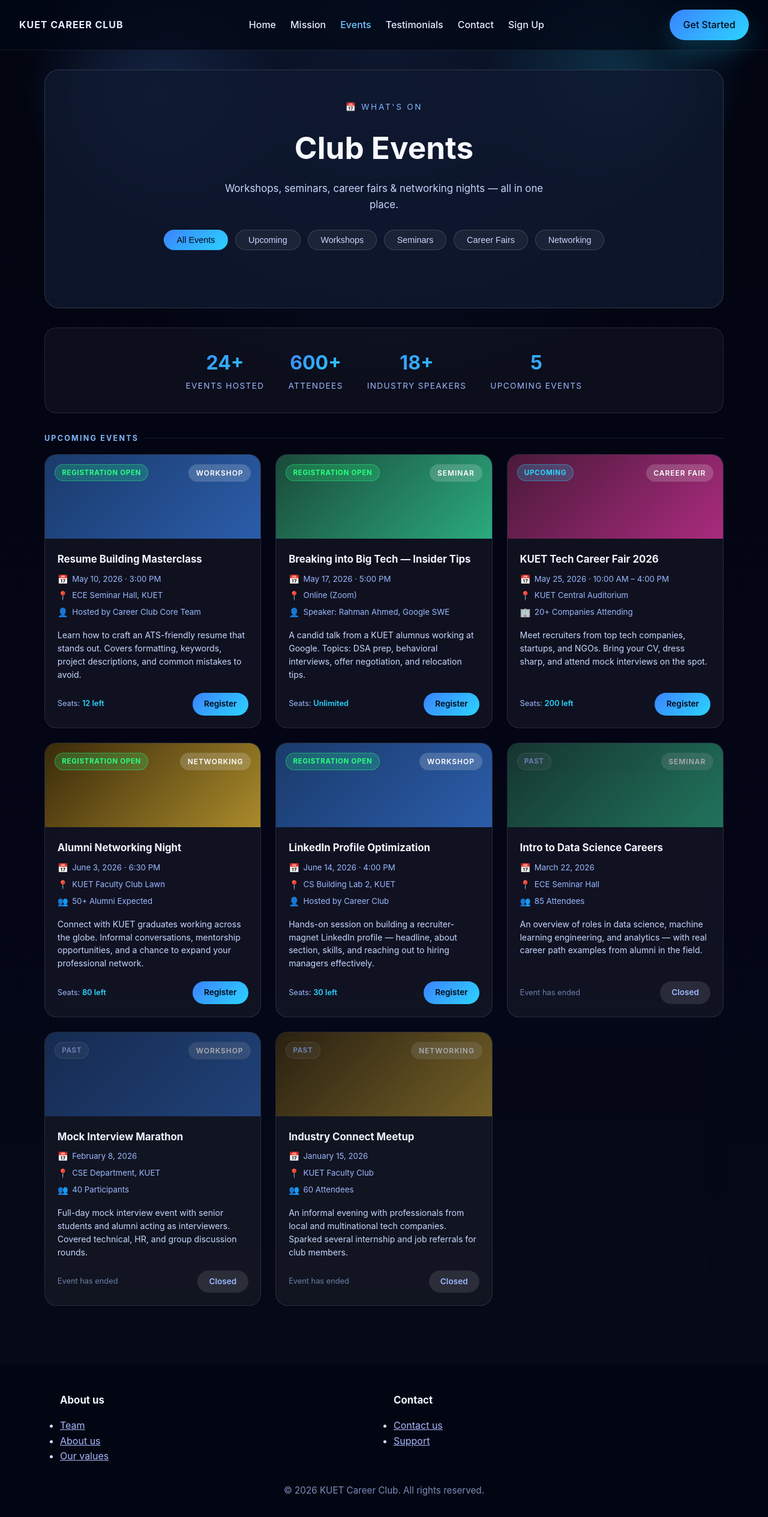
After one commit to beyonder486/KUET_club_website_2207025, a PHP site: page /events.html in a window 1280 px wide. The commit adds this page. Shown: the whole page at 60% size. Run offline with PHP 8.4, Linux system fonts and the light colour scheme.

Commit message:
added events page

```diff
--- /dev/null
+++ b/events.html
@@ -0,0 +1,287 @@
+<!doctype html>
+<html lang="en">
+  <head>
+    <meta charset="UTF-8" />
+    <meta name="viewport" content="width=device-width, initial-scale=1.0" />
+    <title>Events - KUET Career Club</title>
+    <meta name="description" content="Upcoming and past events by KUET Career Club — workshops, seminars, career fairs, and more." />
+    <link rel="stylesheet" href="styles.css" />
+
+  </head>
+  <body>
+    <header>
+      <div class="brand">
+        <span class="logo">KUET Career Club</span>
+      </div>
+      <nav>
+        <ul>
+          <li><a href="index.html">Home</a></li>
+          <li><a href="index.html#mission">Mission</a></li>
+          <li><a href="events.html" class="nav-active">Events</a></li>
+          <li><a href="index.html#testimonials">Testimonials</a></li>
+          <li><a href="index.html#contact">Contact</a></li>
+          <li><a href="signup.php">Sign Up</a></li>
+        </ul>
+      </nav>
+      <a class="header-cta" href="signup.php">Get Started</a>
+    </header>
+
+    <main>
+      <!-- Hero -->
+      <section class="events-hero">
+        <span class="eyebrow">📅 What's On</span>
+        <h1>Club Events</h1>
+        <p>Workshops, seminars, career fairs &amp; networking nights — all in one place.</p>
+
+        <!-- Filter tabs -->
+        <div class="filter-bar">
+          <button class="filter-btn active" data-filter="all" id="filter-all">All Events</button>
+          <button class="filter-btn" data-filter="upcoming" id="filter-upcoming">Upcoming</button>
+          <button class="filter-btn" data-filter="workshop" id="filter-workshop">Workshops</button>
+          <button class="filter-btn" data-filter="seminar" id="filter-seminar">Seminars</button>
+          <button class="filter-btn" data-filter="fair" id="filter-fair">Career Fairs</button>
+          <button class="filter-btn" data-filter="networking" id="filter-networking">Networking</button>
+        </div>
+      </section>
+
+      <!-- Stats -->
+      <div class="stats-row">
+        <div class="stat-item">
+          <span class="num">24+</span>
+          <span>Events Hosted</span>
+        </div>
+        <div class="stat-item">
+          <span class="num">600+</span>
+          <span>Attendees</span>
+        </div>
+        <div class="stat-item">
+          <span class="num">18+</span>
+          <span>Industry Speakers</span>
+        </div>
+        <div class="stat-item">
+          <span class="num">5</span>
+          <span>Upcoming Events</span>
+        </div>
+      </div>
+
+      <!-- Upcoming Events -->
+      <section class="events-section-wrapper">
+        <p class="section-label">Upcoming Events</p>
+        <div class="events-grid" id="events-grid">
+
+          <div class="event-card" data-type="workshop" data-status="upcoming">
+            <div class="event-banner workshop">
+              <span class="status-badge open">Registration Open</span>
+              <span class="event-tag">Workshop</span>
+            </div>
+            <div class="event-body">
+              <h3>Resume Building Masterclass</h3>
+              <div class="event-meta">
+                <span><span class="icon">📅</span> May 10, 2026 · 3:00 PM</span>
+                <span><span class="icon">📍</span> ECE Seminar Hall, KUET</span>
+                <span><span class="icon">👤</span> Hosted by Career Club Core Team</span>
+              </div>
+              <p>Learn how to craft an ATS-friendly resume that stands out. Covers formatting, keywords, project descriptions, and common mistakes to avoid.</p>
+              <div class="event-footer">
+                <div class="seats">Seats: <span>12 left</span></div>
+                <a href="signup.php" class="register-btn">Register</a>
+              </div>
+            </div>
+          </div>
+
+          <div class="event-card" data-type="seminar" data-status="upcoming">
+            <div class="event-banner seminar">
+              <span class="status-badge open">Registration Open</span>
+              <span class="event-tag">Seminar</span>
+            </div>
+            <div class="event-body">
+              <h3>Breaking into Big Tech — Insider Tips</h3>
+              <div class="event-meta">
+                <span><span class="icon">📅</span> May 17, 2026 · 5:00 PM</span>
+                <span><span class="icon">📍</span> Online (Zoom)</span>
+                <span><span class="icon">👤</span> Speaker: Rahman Ahmed, Google SWE</span>
+              </div>
+              <p>A candid talk from a KUET alumnus working at Google. Topics: DSA prep, behavioral interviews, offer negotiation, and relocation tips.</p>
+              <div class="event-footer">
+                <div class="seats">Seats: <span>Unlimited</span></div>
+                <a href="signup.php" class="register-btn">Register</a>
+              </div>
+            </div>
+          </div>
+
+          <div class="event-card" data-type="fair" data-status="upcoming">
+            <div class="event-banner fair">
+              <span class="status-badge upcoming">Upcoming</span>
+              <span class="event-tag">Career Fair</span>
+            </div>
+            <div class="event-body">
+              <h3>KUET Tech Career Fair 2026</h3>
+              <div class="event-meta">
+                <span><span class="icon">📅</span> May 25, 2026 · 10:00 AM – 4:00 PM</span>
+                <span><span class="icon">📍</span> KUET Central Auditorium</span>
+                <span><span class="icon">🏢</span> 20+ Companies Attending</span>
+              </div>
+              <p>Meet recruiters from top tech companies, startups, and NGOs. Bring your CV, dress sharp, and attend mock interviews on the spot.</p>
+              <div class="event-footer">
+                <div class="seats">Seats: <span>200 left</span></div>
+                <a href="signup.php" class="register-btn">Register</a>
+              </div>
+            </div>
+          </div>
+
+          <div class="event-card" data-type="networking" data-status="upcoming">
+            <div class="event-banner networking">
+              <span class="status-badge open">Registration Open</span>
+              <span class="event-tag">Networking</span>
+            </div>
+            <div class="event-body">
+              <h3>Alumni Networking Night</h3>
+              <div class="event-meta">
+                <span><span class="icon">📅</span> June 3, 2026 · 6:30 PM</span>
+                <span><span class="icon">📍</span> KUET Faculty Club Lawn</span>
+                <span><span class="icon">👥</span> 50+ Alumni Expected</span>
+              </div>
+              <p>Connect with KUET graduates working across the globe. Informal conversations, mentorship opportunities, and a chance to expand your professional network.</p>
+              <div class="event-footer">
+                <div class="seats">Seats: <span>80 left</span></div>
+                <a href="signup.php" class="register-btn">Register</a>
+              </div>
+            </div>
+          </div>
+
+          <div class="event-card" data-type="workshop" data-status="upcoming">
+            <div class="event-banner workshop">
+              <span class="status-badge open">Registration Open</span>
+              <span class="event-tag">Workshop</span>
+            </div>
+            <div class="event-body">
+              <h3>LinkedIn Profile Optimization</h3>
+              <div class="event-meta">
+                <span><span class="icon">📅</span> June 14, 2026 · 4:00 PM</span>
+                <span><span class="icon">📍</span> CS Building Lab 2, KUET</span>
+                <span><span class="icon">👤</span> Hosted by Career Club</span>
+              </div>
+              <p>Hands-on session on building a recruiter-magnet LinkedIn profile — headline, about section, skills, and reaching out to hiring managers effectively.</p>
+              <div class="event-footer">
+                <div class="seats">Seats: <span>30 left</span></div>
+                <a href="signup.php" class="register-btn">Register</a>
+              </div>
+            </div>
+          </div>
+
+          <!-- Past Events -->
+          <div class="event-card" data-type="seminar" data-status="past">
+            <div class="event-banner seminar past-banner">
+              <span class="status-badge past">Past</span>
+              <span class="event-tag">Seminar</span>
+            </div>
+            <div class="event-body">
+              <h3>Intro to Data Science Careers</h3>
+              <div class="event-meta">
+                <span><span class="icon">📅</span> March 22, 2026</span>
+                <span><span class="icon">📍</span> ECE Seminar Hall</span>
+                <span><span class="icon">👥</span> 85 Attendees</span>
+              </div>
+              <p>An overview of roles in data science, machine learning engineering, and analytics — with real career path examples from alumni in the field.</p>
+              <div class="event-footer">
+                <div class="seats ended">Event has ended</div>
+                <span class="register-btn disabled">Closed</span>
+              </div>
+            </div>
+          </div>
+
+          <div class="event-card" data-type="workshop" data-status="past">
+            <div class="event-banner workshop past-banner">
+              <span class="status-badge past">Past</span>
+              <span class="event-tag">Workshop</span>
+            </div>
+            <div class="event-body">
+              <h3>Mock Interview Marathon</h3>
+              <div class="event-meta">
+                <span><span class="icon">📅</span> February 8, 2026</span>
+                <span><span class="icon">📍</span> CSE Department, KUET</span>
+                <span><span class="icon">👥</span> 40 Participants</span>
+              </div>
+              <p>Full-day mock interview event with senior students and alumni acting as interviewers. Covered technical, HR, and group discussion rounds.</p>
+              <div class="event-footer">
+                <div class="seats ended">Event has ended</div>
+                <span class="register-btn disabled">Closed</span>
+              </div>
+            </div>
+          </div>
+
+          <div class="event-card" data-type="networking" data-status="past">
+            <div class="event-banner networking past-banner">
+              <span class="status-badge past">Past</span>
+              <span class="event-tag">Networking</span>
+            </div>
+            <div class="event-body">
+              <h3>Industry Connect Meetup</h3>
+              <div class="event-meta">
+                <span><span class="icon">📅</span> January 15, 2026</span>
+                <span><span class="icon">📍</span> KUET Faculty Club</span>
+                <span><span class="icon">👥</span> 60 Attendees</span>
+              </div>
+              <p>An informal evening with professionals from local and multinational tech companies. Sparked several internship and job referrals for club members.</p>
+              <div class="event-footer">
+                <div class="seats ended">Event has ended</div>
+                <span class="register-btn disabled">Closed</span>
+              </div>
+            </div>
+          </div>
+
+        </div>
+        <p class="no-results" id="no-results">No events found for this filter.</p>
+      </section>
+    </main>
+
+    <footer>
+      <div class="footer-links">
+        <div>
+          <h3>About us</h3>
+          <ul>
+            <li><a href="#">Team</a></li>
+            <li><a href="#">About us</a></li>
+            <li><a href="#">Our values</a></li>
+          </ul>
+        </div>
+        <div>
+          <h3>Contact</h3>
+          <ul>
+            <li><a href="#">Contact us</a></li>
+            <li><a href="#">Support</a></li>
+          </ul>
+        </div>
+      </div>
+      <p class="footer-copy">&copy; 2026 KUET Career Club. All rights reserved.</p>
+    </footer>
+
+    <script>
+      const filterBtns = document.querySelectorAll('.filter-btn');
+      const cards = document.querySelectorAll('.event-card');
+      const noResults = document.getElementById('no-results');
+
+      filterBtns.forEach(btn => {
+        btn.addEventListener('click', () => {
+          filterBtns.forEach(b => b.classList.remove('active'));
+          btn.classList.add('active');
+
+          const filter = btn.dataset.filter;
+          let visible = 0;
+
+          cards.forEach(card => {
+            const type   = card.dataset.type;
+            const status = card.dataset.status;
+            const show   = filter === 'all'
+                        || filter === type
+                        || filter === status;
+            card.style.display = show ? 'flex' : 'none';
+            if (show) visible++;
+          });
+
+          noResults.style.display = visible === 0 ? 'block' : 'none';
+        });
+      });
+    </script>
+  </body>
+</html>
--- a/index.html
+++ b/index.html
@@ -15,6 +15,7 @@
         <ul>
           <li><a href="#hero">Home</a></li>
           <li><a href="#mission">Mission</a></li>
+          <li><a href="events.html">Events</a></li>
           <li><a href="#testimonials">Testimonials</a></li>
           <li><a href="#contact">Contact</a></li>
           <li><a href="signup.php">Sign Up</a></li>
--- a/styles.css
+++ b/styles.css
@@ -375,3 +375,187 @@ button[type="reset"] {
 button[type="reset"]:hover {
     background-color: #aaa;
 }
+
+/* ── Events Page ── */
+.events-hero {
+    text-align: center;
+    padding: 3rem 2rem;
+    background: rgba(15, 25, 48, 0.8);
+    border: 1px solid rgba(255, 255, 255, 0.14);
+}
+.events-hero h1 {
+    font-size: clamp(2rem, 4vw, 3.6rem);
+    color: #f7f9ff;
+    margin-bottom: 0.8rem;
+}
+.events-hero p {
+    color: #c8d7ff;
+    font-size: 1.05rem;
+    max-width: 540px;
+    margin: 0 auto 1.8rem;
+}
+.filter-bar {
+    display: flex;
+    justify-content: center;
+    gap: 0.75rem;
+    flex-wrap: wrap;
+    margin-bottom: 2.5rem;
+}
+.filter-btn {
+    padding: 0.5rem 1.3rem;
+    border-radius: 999px;
+    border: 1px solid rgba(255, 255, 255, 0.15);
+    background: rgba(255, 255, 255, 0.06);
+    color: #c8d7ff;
+    font-size: 0.9rem;
+    font-weight: 500;
+    cursor: pointer;
+    transition: all 0.2s ease;
+}
+.filter-btn:hover,
+.filter-btn.active {
+    background: linear-gradient(135deg, #3b83ff, #2bd4ff);
+    color: #020817;
+    border-color: transparent;
+}
+.stats-row {
+    display: flex;
+    justify-content: center;
+    gap: 2.5rem;
+    flex-wrap: wrap;
+    padding: 2rem;
+    background: rgba(255, 255, 255, 0.04);
+    border: 1px solid rgba(255, 255, 255, 0.1);
+    border-radius: 20px;
+    margin-bottom: 2rem;
+}
+.stat-item { text-align: center; }
+.stat-item .num {
+    display: block;
+    font-size: 2rem;
+    font-weight: 700;
+    background: linear-gradient(135deg, #3b83ff, #2bd4ff);
+    -webkit-background-clip: text;
+    -webkit-text-fill-color: transparent;
+    background-clip: text;
+}
+.stat-item span:last-child {
+    font-size: 0.85rem;
+    color: #9cb8ff;
+    text-transform: uppercase;
+    letter-spacing: 0.1em;
+}
+.events-grid {
+    display: grid;
+    grid-template-columns: repeat(auto-fill, minmax(300px, 1fr));
+    gap: 1.5rem;
+}
+.event-card {
+    background: rgba(255, 255, 255, 0.05);
+    border: 1px solid rgba(255, 255, 255, 0.1);
+    border-radius: 20px;
+    overflow: hidden;
+    backdrop-filter: blur(12px);
+    transition: transform 0.25s ease, box-shadow 0.25s ease;
+    display: flex;
+    flex-direction: column;
+}
+.event-card:hover {
+    transform: translateY(-5px);
+    box-shadow: 0 20px 60px rgba(43, 212, 255, 0.12);
+}
+.event-banner {
+    height: 140px;
+    position: relative;
+    display: flex;
+    align-items: flex-end;
+    padding: 1rem;
+}
+.event-banner.workshop   { background: linear-gradient(135deg, #1a3a6b, #2b5daa); }
+.event-banner.seminar    { background: linear-gradient(135deg, #1a4a3a, #2baa7e); }
+.event-banner.fair       { background: linear-gradient(135deg, #4a1a3a, #aa2b7e); }
+.event-banner.networking { background: linear-gradient(135deg, #3a2a0a, #aa8b2b); }
+.event-banner.past-banner { opacity: 0.65; }
+.event-tag {
+    position: absolute;
+    top: 1rem;
+    right: 1rem;
+    padding: 0.3rem 0.8rem;
+    border-radius: 999px;
+    font-size: 0.75rem;
+    font-weight: 600;
+    text-transform: uppercase;
+    letter-spacing: 0.08em;
+    background: rgba(255, 255, 255, 0.18);
+    color: #fff;
+    backdrop-filter: blur(6px);
+}
+.status-badge {
+    position: absolute;
+    top: 1rem;
+    left: 1rem;
+    padding: 0.25rem 0.7rem;
+    border-radius: 999px;
+    font-size: 0.72rem;
+    font-weight: 700;
+    text-transform: uppercase;
+    letter-spacing: 0.06em;
+}
+.status-badge.upcoming { background: rgba(43, 212, 255, 0.2); color: #2bd4ff; border: 1px solid rgba(43, 212, 255, 0.4); }
+.status-badge.past     { background: rgba(255, 255, 255, 0.08); color: #9cb8ff; border: 1px solid rgba(255, 255, 255, 0.15); }
+.status-badge.open     { background: rgba(43, 255, 130, 0.2); color: #2bff82; border: 1px solid rgba(43, 255, 130, 0.4); }
+.event-body {
+    padding: 1.3rem;
+    flex: 1;
+    display: flex;
+    flex-direction: column;
+}
+.event-body h3 { font-size: 1.05rem; color: #f1f5ff; margin-bottom: 0.5rem; }
+.event-meta { display: flex; flex-direction: column; gap: 0.3rem; margin-bottom: 1rem; }
+.event-meta span { font-size: 0.83rem; color: #9cb8ff; display: flex; align-items: center; gap: 0.4rem; }
+.event-meta .icon { font-size: 0.9rem; }
+.event-body p { font-size: 0.88rem; color: #c8d7ff; flex: 1; margin-bottom: 1.2rem; line-height: 1.55; }
+.event-footer { display: flex; align-items: center; justify-content: space-between; }
+.seats { font-size: 0.8rem; color: #9cb8ff; }
+.seats span { color: #2bd4ff; font-weight: 600; }
+.seats.ended { color: #6b80a8; }
+.register-btn {
+    padding: 0.5rem 1.2rem;
+    border-radius: 999px;
+    font-size: 0.85rem;
+    font-weight: 600;
+    cursor: pointer;
+    border: none;
+    background: linear-gradient(135deg, #3b83ff, #2bd4ff);
+    color: #020817;
+    transition: transform 0.2s ease, opacity 0.2s ease;
+    text-decoration: none;
+    display: inline-block;
+}
+.register-btn:hover { transform: translateY(-2px); opacity: 0.9; }
+.register-btn.disabled {
+    background: rgba(255, 255, 255, 0.1);
+    color: #9cb8ff;
+    cursor: default;
+}
+.register-btn.disabled:hover { transform: none; }
+.section-label {
+    font-size: 0.78rem;
+    font-weight: 700;
+    letter-spacing: 0.18em;
+    text-transform: uppercase;
+    color: #82b7ff;
+    margin-bottom: 1rem;
+    display: flex;
+    align-items: center;
+    gap: 0.6rem;
+}
+.section-label::after {
+    content: '';
+    flex: 1;
+    height: 1px;
+    background: rgba(255, 255, 255, 0.1);
+}
+.nav-active { color: #6fc7ff !important; }
+.events-section-wrapper { background: transparent; border: none; padding: 0; }
+.no-results { text-align: center; padding: 3rem; color: #9cb8ff; display: none; }
```
